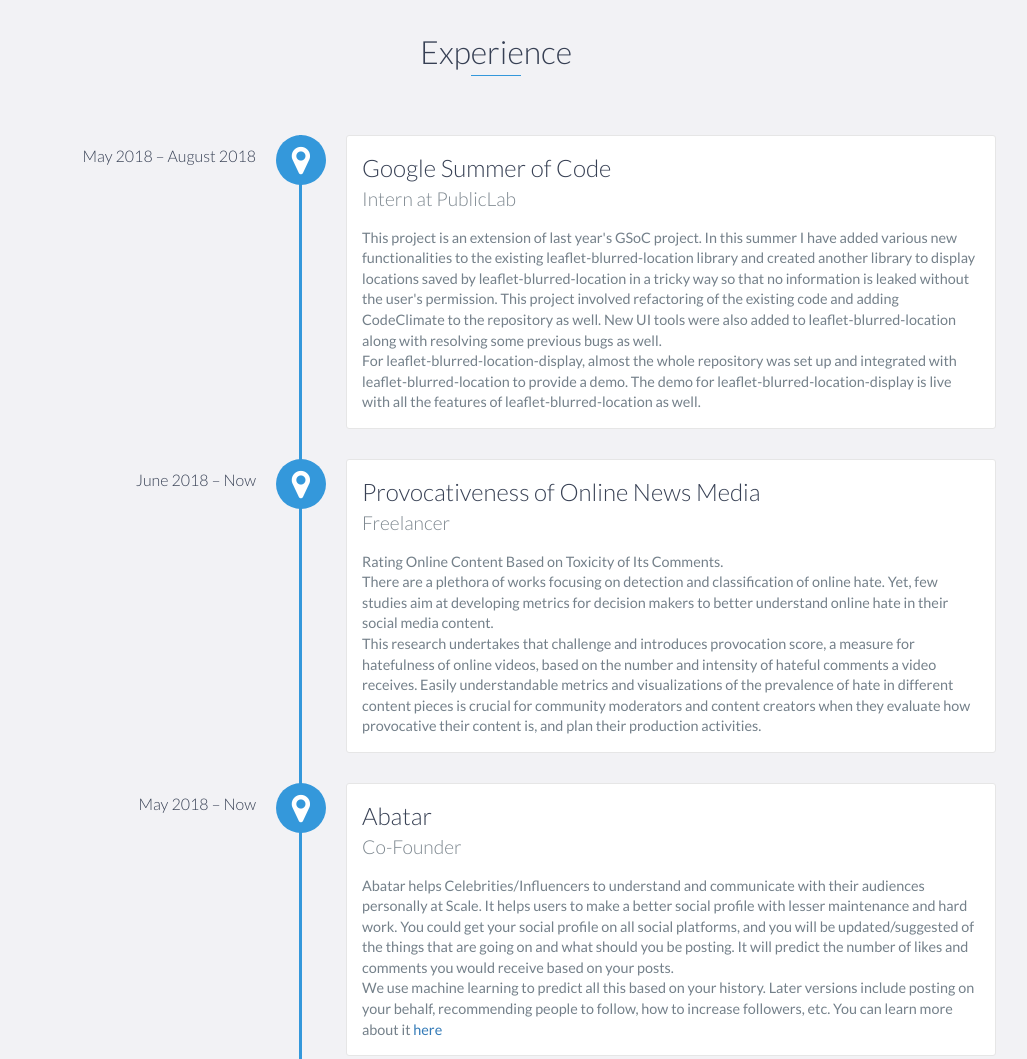
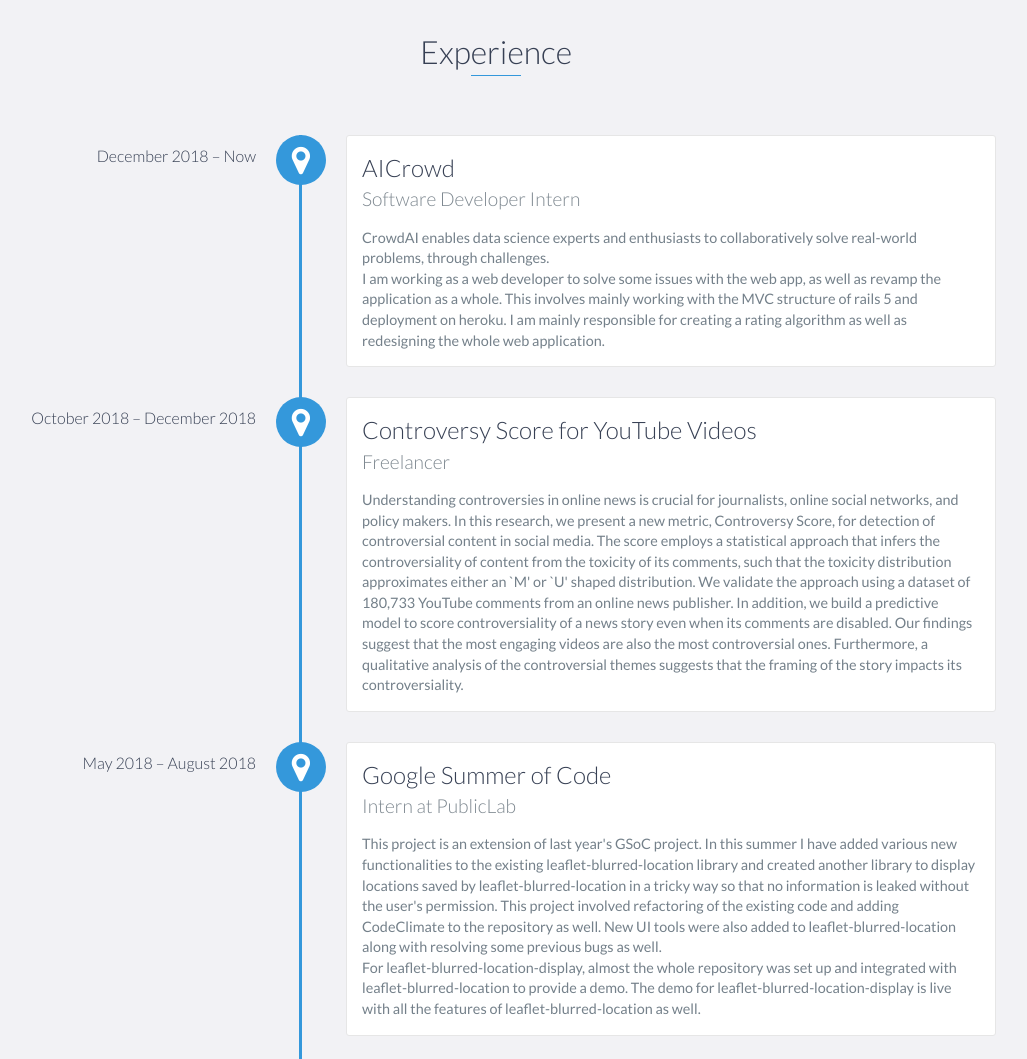
Before and after one commit to mridulnagpal/mridulnagpal.github.io, a plain HTML site: page index.html in a window 1280 px wide. Shown: the part 1360-2419 px from the top of the page, without its empty margins (144-1171 px from the left). Drawn offline with nearby package versions, Linux system fonts and the light colour scheme.

Commit message:
Update index.html

```diff
--- a/index.html
+++ b/index.html
@@ -93,6 +93,25 @@
         <h2 class="heading">Experience</h2>
         <div id="experience-timeline">
 
+	<div data-date="December 2018 – Now">
+                <h3>AICrowd</h3>
+                <h4>Software Developer Intern</h4>
+                <p>
+                    CrowdAI enables data science experts and enthusiasts to collaboratively solve real-world problems, through challenges.
+		    <br>
+		    I am working as a web developer to solve some issues with the web app, as well as revamp the application as a whole. This involves mainly working with the MVC structure of rails 5 and deployment on heroku.
+		    I am mainly responsible for creating a rating algorithm as well as redesigning the whole web application.
+                </p>
+            </div>
+
+	<div data-date="October 2018 – December 2018">
+                <h3>Controversy Score for YouTube Videos</h3>
+                <h4>Freelancer</h4>
+                <p>
+                    Understanding controversies in online news is crucial for journalists, online social networks, and policy makers. In this research, we present a new metric, Controversy Score, for detection of controversial content in social media. The score employs a statistical approach that infers the controversiality of content from the toxicity of its comments, such that the toxicity distribution approximates either an `M' or `U' shaped distribution. We validate the approach using a dataset of 180,733 YouTube comments from an online news publisher. In addition, we build a predictive model to score controversiality of a news story even when its comments are disabled. Our findings suggest that the most engaging videos are also the most controversial ones. Furthermore, a qualitative analysis of the controversial themes suggests that the framing of the story impacts its controversiality.
+                </p>
+            </div>
+
          <div data-date="May 2018 – August 2018">
                 <h3>Google Summer of Code</h3>
                 <h4>Intern at PublicLab</h4>
@@ -104,7 +123,7 @@
             </div>
 
 
-         <div data-date="June 2018 – Now">
+         <div data-date="June 2018 – Decemeber 2018">
                 <h3>Provocativeness of Online News Media</h3>
                 <h4>Freelancer</h4>
                 <p>
@@ -124,7 +143,7 @@
                 </p>
             </div>
 
-         <div data-date="March 2018 – Now">
+         <div data-date="March 2018 – November 2018">
                 <h3>Automated Face Generation</h3>
                 <h4>Freelancer</h4>
                 <p>
```
